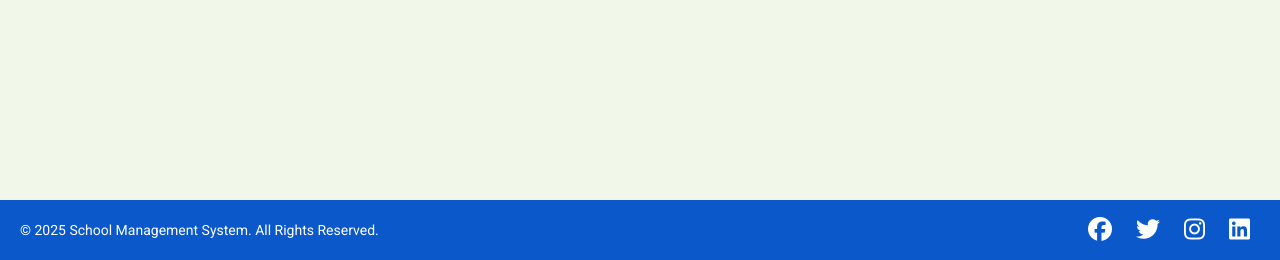
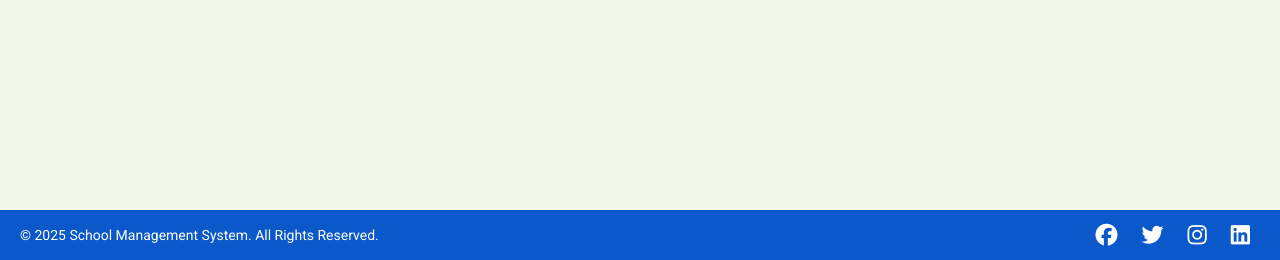
Before and after one commit to sejjtechnologies/school_management_system, a Flask app: page /admin/dashboard in a window 1280 px wide. Shown: the part 540-800 px from the top of the page. Run offline with Flask 3, Linux system fonts and the light colour scheme.

```diff
--- a/templates/footer.html
+++ b/templates/footer.html
@@ -22,7 +22,7 @@
             background: #0a58ca;
             color: #ffffff;
             padding: 0 20px;
-            height: 60px;
+            height: 50px;
             display: flex;
             align-items: center;
             justify-content: space-between;
@@ -61,10 +61,6 @@
                 font-size: 22px;
             }
         }
-
-            .footer-right a {
-                font-size: 24px;
-            }
         }
     </style>
 </head>
```
